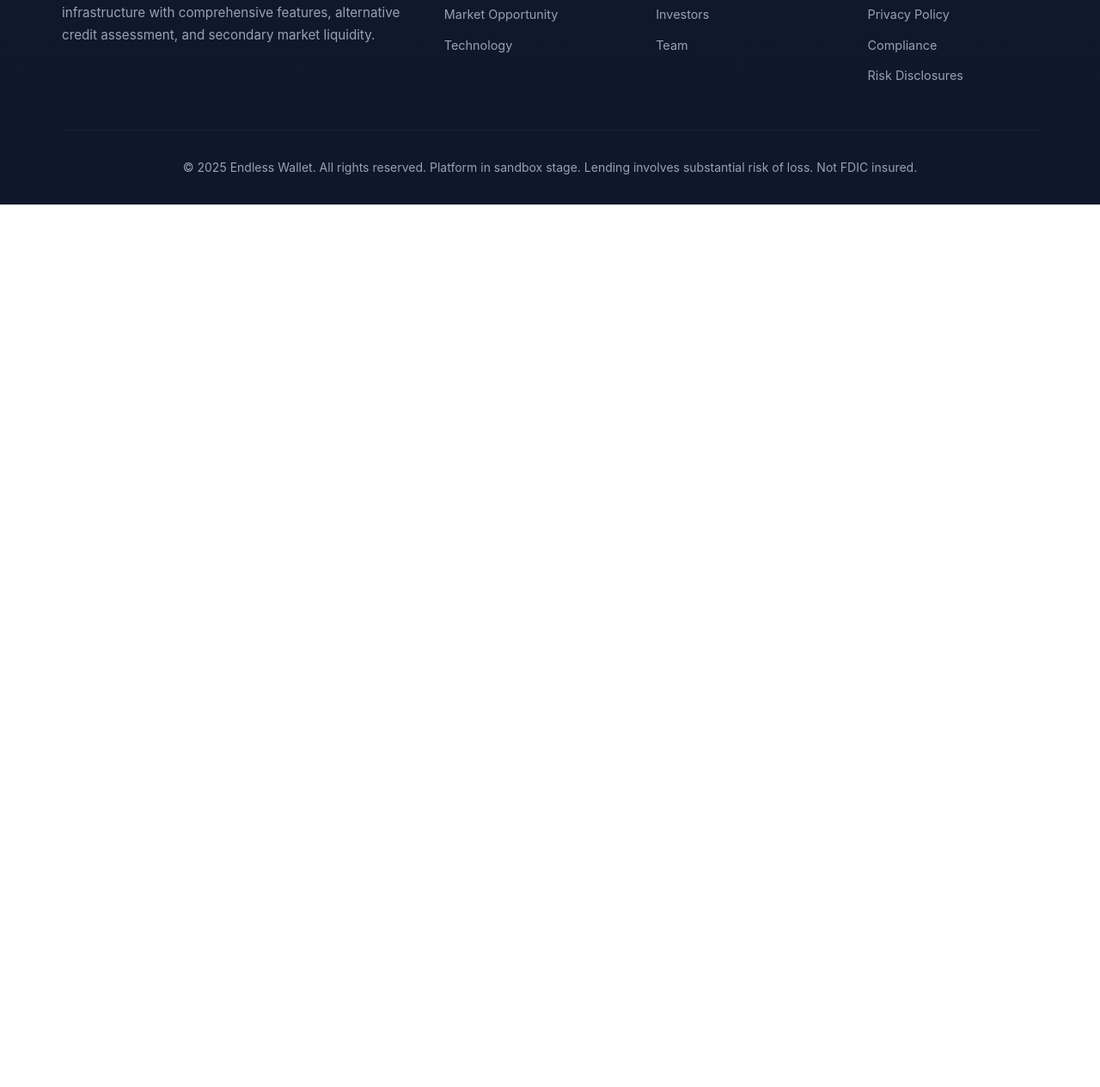
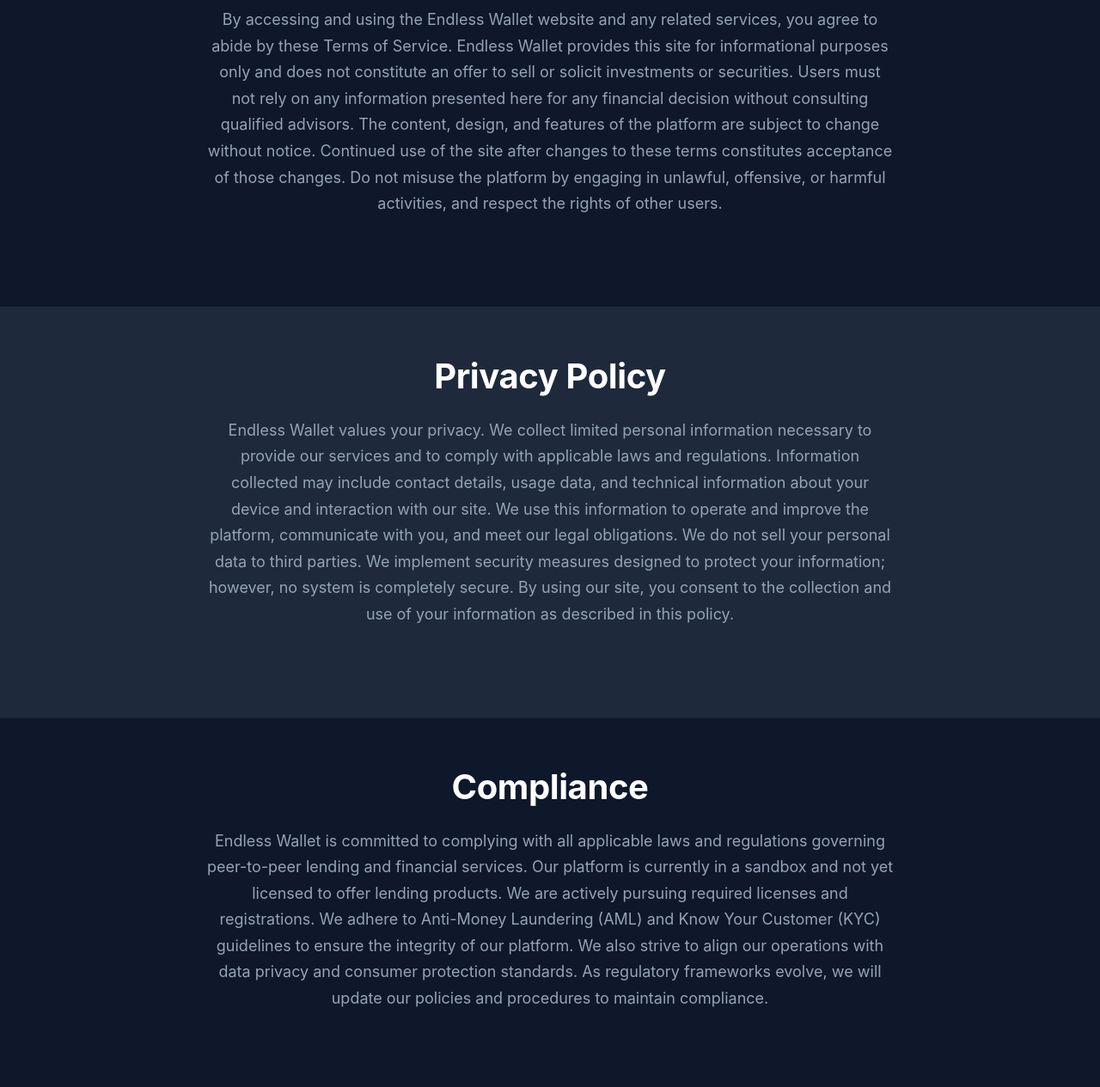
Before and after one commit to Printerpilot/endlesswallet-investor-site, a plain HTML site: page index.html in a window 1280 px wide. Shown: the part 7171-8436 px from the top of the page at 86% size. Before the commit the page ends 7409 px from the top, so only its background shows below. Drawn offline with Linux system fonts and the light colour scheme.

Commit message:
Add legal sections: Terms of Service, Privacy Policy, Compliance, and Risk Disclosures

```diff
--- a/index.html
+++ b/index.html
@@ -775,6 +775,43 @@
         </div>
     </section>
 
+    <!-- Legal Information Sections -->
+    <section id="terms" style="padding: 3rem 0; background-color: #0f172a;">
+        <div class="container">
+            <div class="section-header">
+                <h2>Terms of Service</h2>
+                <p>By accessing and using the Endless Wallet website and any related services, you agree to abide by these Terms of Service. Endless Wallet provides this site for informational purposes only and does not constitute an offer to sell or solicit investments or securities. Users must not rely on any information presented here for any financial decision without consulting qualified advisors. The content, design, and features of the platform are subject to change without notice. Continued use of the site after changes to these terms constitutes acceptance of those changes. Do not misuse the platform by engaging in unlawful, offensive, or harmful activities, and respect the rights of other users.</p>
+            </div>
+        </div>
+    </section>
+
+    <section id="privacy" style="padding: 3rem 0; background-color: #1e293b;">
+        <div class="container">
+            <div class="section-header">
+                <h2>Privacy Policy</h2>
+                <p>Endless Wallet values your privacy. We collect limited personal information necessary to provide our services and to comply with applicable laws and regulations. Information collected may include contact details, usage data, and technical information about your device and interaction with our site. We use this information to operate and improve the platform, communicate with you, and meet our legal obligations. We do not sell your personal data to third parties. We implement security measures designed to protect your information; however, no system is completely secure. By using our site, you consent to the collection and use of your information as described in this policy.</p>
+            </div>
+        </div>
+    </section>
+
+    <section id="compliance" style="padding: 3rem 0; background-color: #0f172a;">
+        <div class="container">
+            <div class="section-header">
+                <h2>Compliance</h2>
+                <p>Endless Wallet is committed to complying with all applicable laws and regulations governing peer-to-peer lending and financial services. Our platform is currently in a sandbox and not yet licensed to offer lending products. We are actively pursuing required licenses and registrations. We adhere to Anti-Money Laundering (AML) and Know Your Customer (KYC) guidelines to ensure the integrity of our platform. We also strive to align our operations with data privacy and consumer protection standards. As regulatory frameworks evolve, we will update our policies and procedures to maintain compliance.</p>
+            </div>
+        </div>
+    </section>
+
+    <section id="risk" style="padding: 3rem 0; background-color: #1e293b;">
+        <div class="container">
+            <div class="section-header">
+                <h2>Risk Disclosures</h2>
+                <p>Investing in early-stage companies and participating in peer-to-peer lending involves a high degree of risk. Potential investors may lose some or all of their invested capital. There is no guarantee of liquidity, and investments may be illiquid for extended periods. The performance of any investment depends on the ability of borrowers to repay, market conditions, regulatory changes, and other factors beyond our control. Past performance does not guarantee future results. You should carefully consider your financial situation and consult with legal and financial advisors before investing. By using our platform, you acknowledge and accept these risks.</p>
+            </div>
+        </div>
+    </section>
+
     <!-- Footer -->
     <footer>
         <div class="container">
@@ -808,10 +845,10 @@
                 <div class="footer-section">
                     <h4>Legal</h4>
                     <ul class="footer-links">
-                        <li><a href="#">Terms of Service</a></li>
-                        <li><a href="#">Privacy Policy</a></li>
-                        <li><a href="#">Compliance</a></li>
-                        <li><a href="#">Risk Disclosures</a></li>
+                        <li><a href="#terms">Terms of Service</a></li>
+                        <li><a href="#privacy">Privacy Policy</a></li>
+                        <li><a href="#compliance">Compliance</a></li>
+                        <li><a href="#risk">Risk Disclosures</a></li>
                     </ul>
                 </div>
             </div>
```
